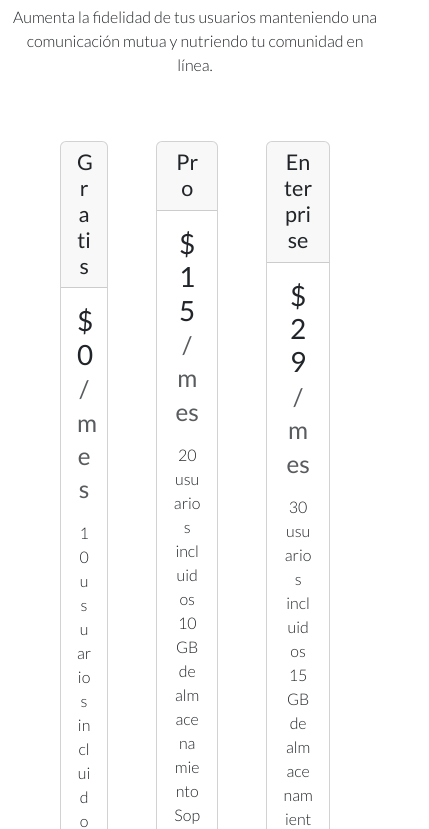
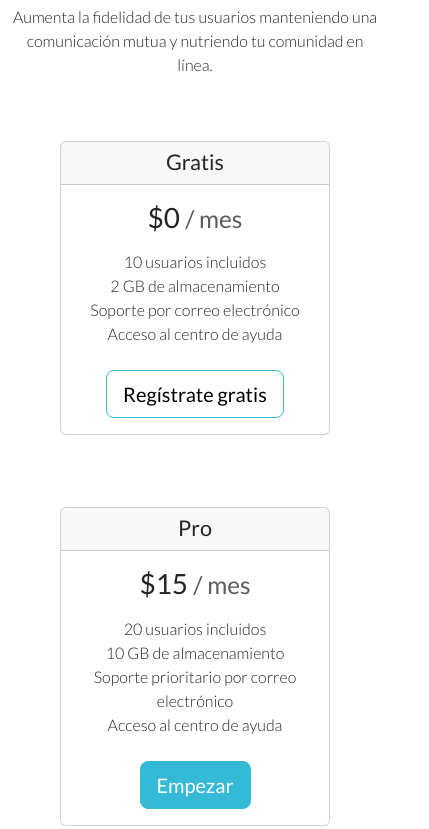
Before and after one commit to carlos-full-stack/agencia_seo, a website: page index.html in a window 390 px wide. Shown: the part 4140-4969 px from the top of the page, 429 px wide, since content can reach past the window. Drawn offline with nearby package versions, Linux system fonts and the light colour scheme.

Commit message:
fix plans container mobile view

```diff
--- a/index.html
+++ b/index.html
@@ -179,7 +179,7 @@
             <p>Aumenta la fidelidad de tus usuarios manteniendo una comunicación mutua y nutriendo tu comunidad en
                 línea.</p>
         </div>
-        <div class="d-flex justify-content-center gap-5 p-5 mb-3 text-center">
+        <div class="d-flex flex-column flex-md-row justify-content-center gap-5 p-5 mb-3 text-center">
             <div class="card mb-4 box-shadow">
                 <div class="card-header">
                     <h4 class="my-0 font-weight-normal">Gratis</h4>
```
